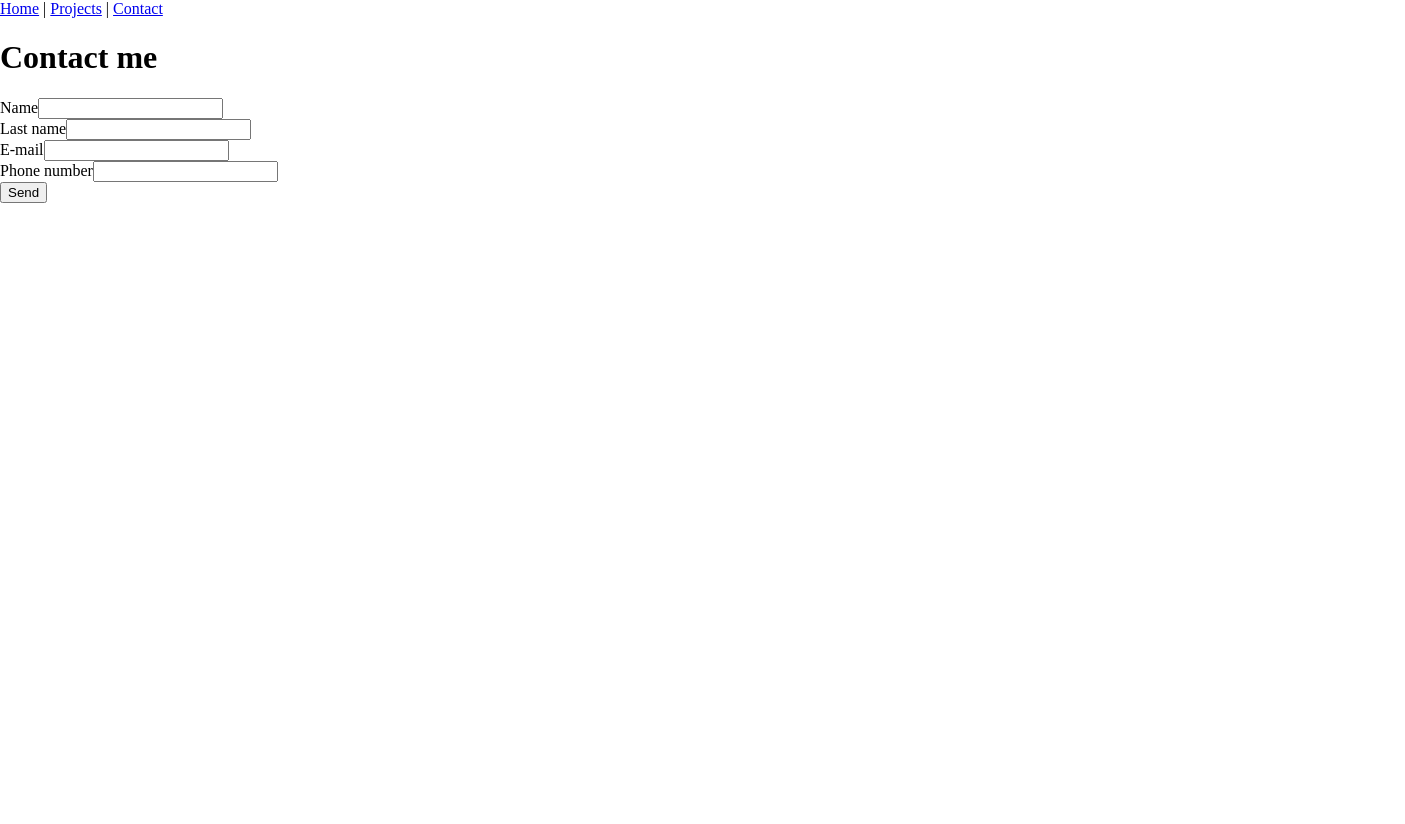
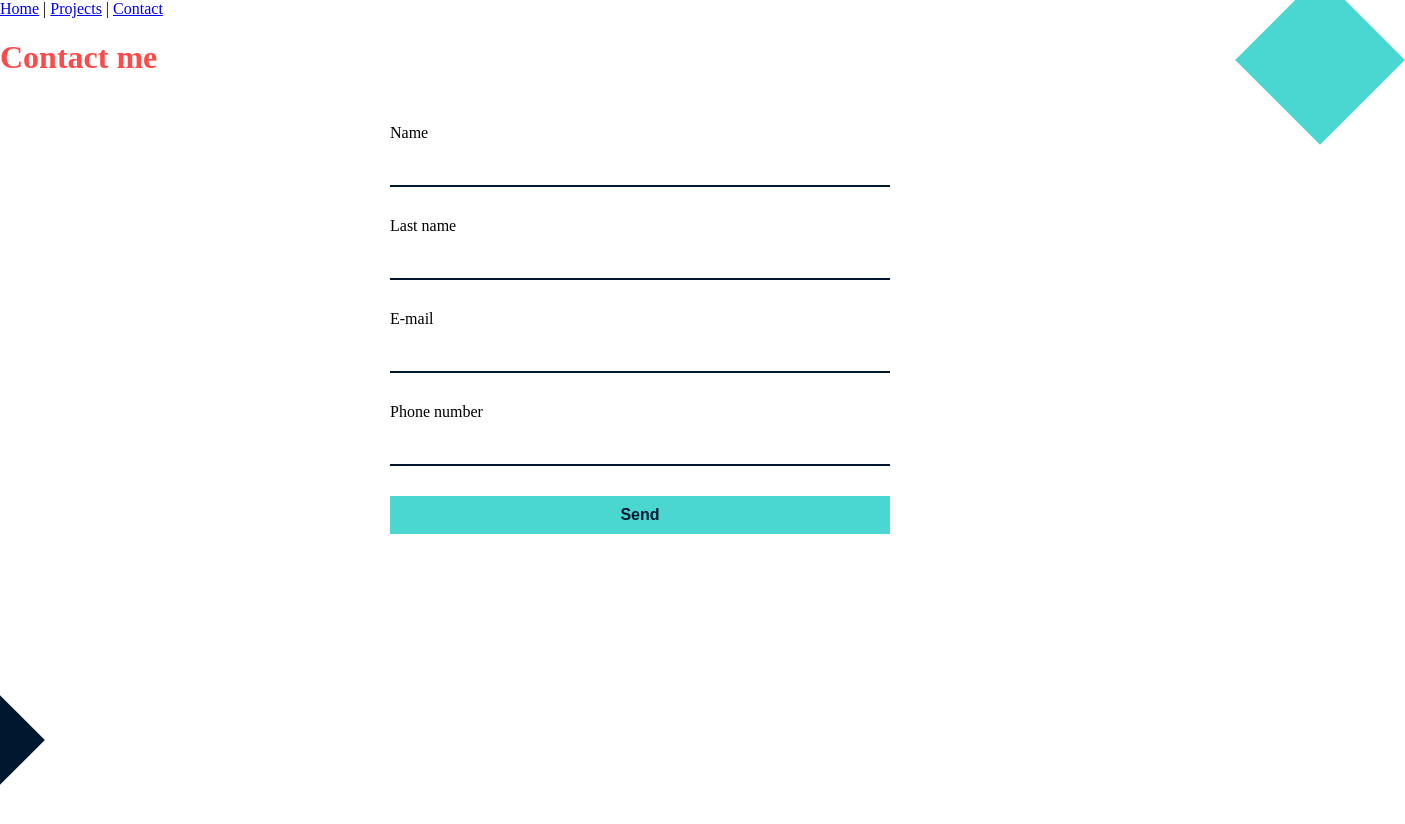
Before and after one commit to annabala/my-app, a Vue app: page /#/contact in a window 1280 px wide. Shown: the whole page, 1405 px wide, since content can reach past the window. Before the commit the page ends 800 px from the top, so only its background shows below. Built offline with nearby package versions, Linux system fonts and the light colour scheme.

Commit message:
styling Contact view

```diff
--- a/src/styles/views/_contact.scss
+++ b/src/styles/views/_contact.scss
@@ -0,0 +1,67 @@
+.contact {
+    &-h1 {
+      color: #FE4A49;
+    }
+    &-form {
+      max-width: 500px;
+      margin: 3rem auto;
+      display: flex;
+      flex-direction: column;
+      &__decor {
+        display: inline-block;
+        width: 120px;
+        height: 120px;
+        position: absolute;
+        transform: rotate(45deg);
+        z-index: -1;
+        &--light-blue {
+          background-color: #4AD7D1;
+          top: 0;
+          right: -100px;
+        }
+        &--dark-blue {
+          background-color: #001730;
+          bottom: 0;
+          left: -100px;
+        }
+      }
+    }
+    &-form-group {
+      display: flex;
+      flex-direction: column;
+      & label {
+        margin: 0 0 5px 0;
+        transition: font-size .4s ease;
+      }
+      & input {
+        font-size: 1rem;
+        font-family: "Muli";
+        border: none;
+        border-bottom: 2px solid #001730;
+        margin: 0 0 15px 0;
+        padding: 10px 0;
+        transition: border-bottom .4s ease;
+        &:last-of-type {
+          margin: 0 0 30px 0;
+        }
+        &:focus {
+          outline: none;
+          border: none;
+          border-bottom: 2px solid #4AD7D1;
+        }
+      }
+      & button {
+        border: none;
+        background-color: #4AD7D1;
+        color: #001730;
+        font-weight: 600;
+        padding: 10px 0;
+        font-size: 1rem;
+        box-sizing: border-box;
+        transition: border .4s;
+        &:hover {
+            border: 2px solid #001730;
+        }
+      }
+    }
+  }
```
